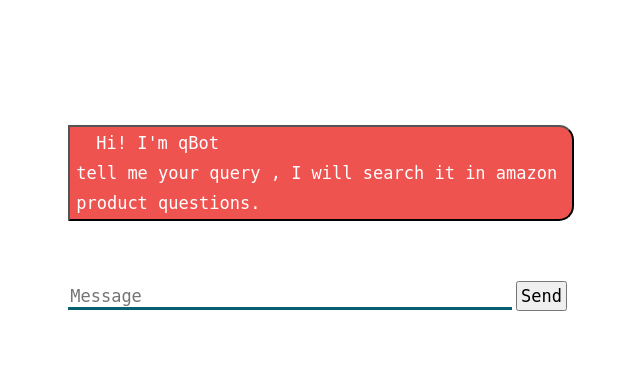
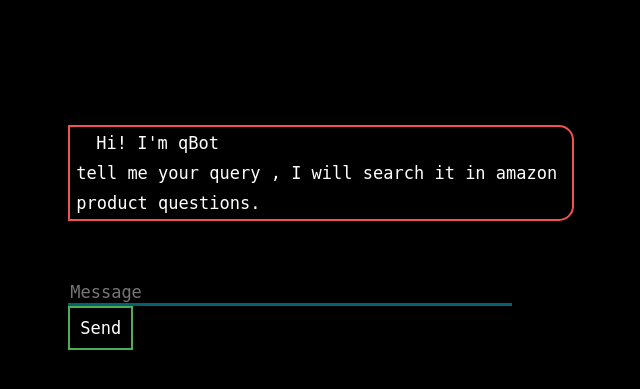
Before and after one commit to iamr2k/chatbot, a Flask app: page / in a window 1280 px wide. Shown: the top 389 px of the page, without its empty margins (319-959 px from the left). Run offline with Flask 2, Linux system fonts and the light colour scheme; parts of the project's set-up code (start-up, migrations or seed data) failed here and were passed over; some libraries are stand-ins or nearby versions.

Commit message:
Update style.css

```diff
--- a/static/style.css
+++ b/static/style.css
@@ -1,5 +1,6 @@
 body {
     font-family: Garamond;
+    background-color: black;
 }
 
 h1 {
@@ -45,7 +46,7 @@ h3 {
       display: block;
       transition: 0.2s;
       font-size: 17px;
-      color: black;
+      color: white;
       font-weight:700;
       outline: 0;
     }
@@ -138,9 +139,13 @@ h3 {
   }
 }
 #buttonInput {
-    padding: 3px;
+    position: sticky;
     font-family: monospace;
     font-size: 17px;
+    background-color: black;
+    color: white;
+    border: 2px solid #4CAF50; /* Green */
+    padding: 10px;
 }
 
 
@@ -153,22 +158,24 @@ h3 {
 }
 
 .userText span {
-    background-color: #009688;
+    background-color:transparent;
     padding : 10px;
     padding-left: 20px;
     padding-right: 20px;
     border-radius: 50px;
+    border: 2px solid rgb(80, 239, 173);
 }
 
 .botText {
-    color: white;
     font-family: monospace;
     font-size: 17px;
     text-align: left;
     line-height: 30px;
+    color: white;
+    background-color: transparent;
     border-top-right-radius: 15px;
     border-bottom-right-radius: 15px;
-    background-color: #EF5350
+    border: 2px solid #EF5350;
 }
 
 .botText span {
```
